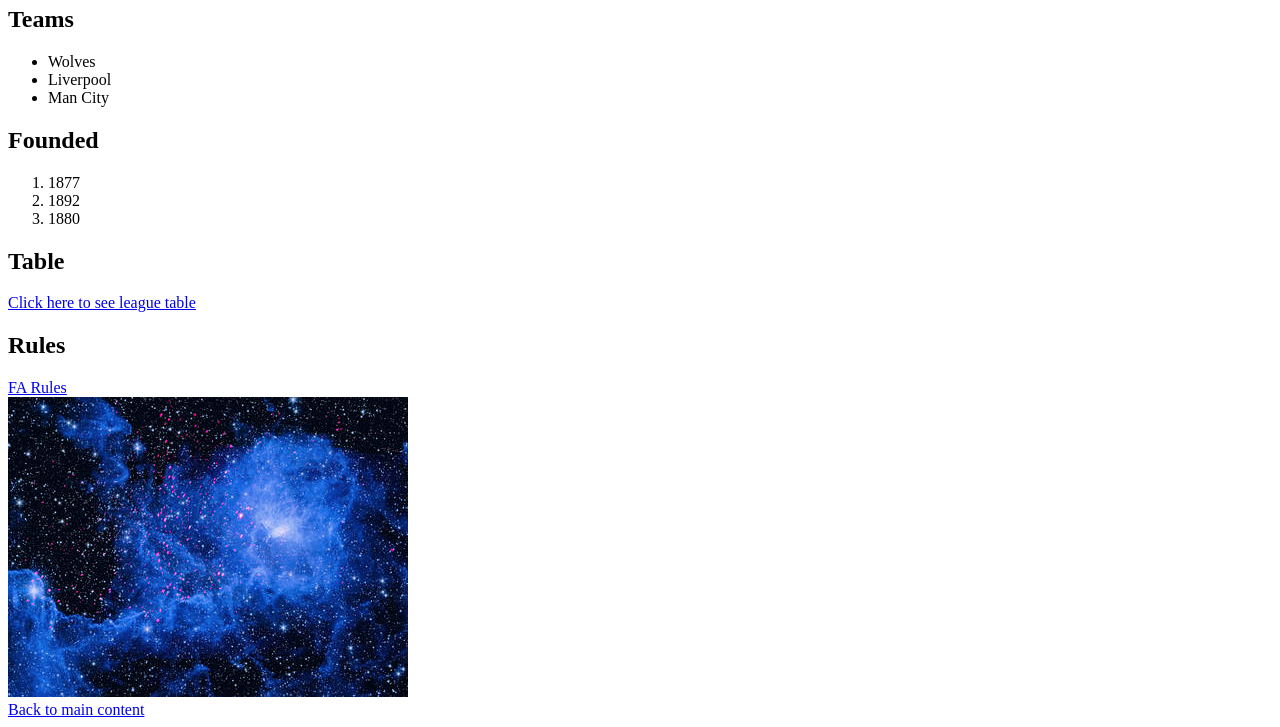
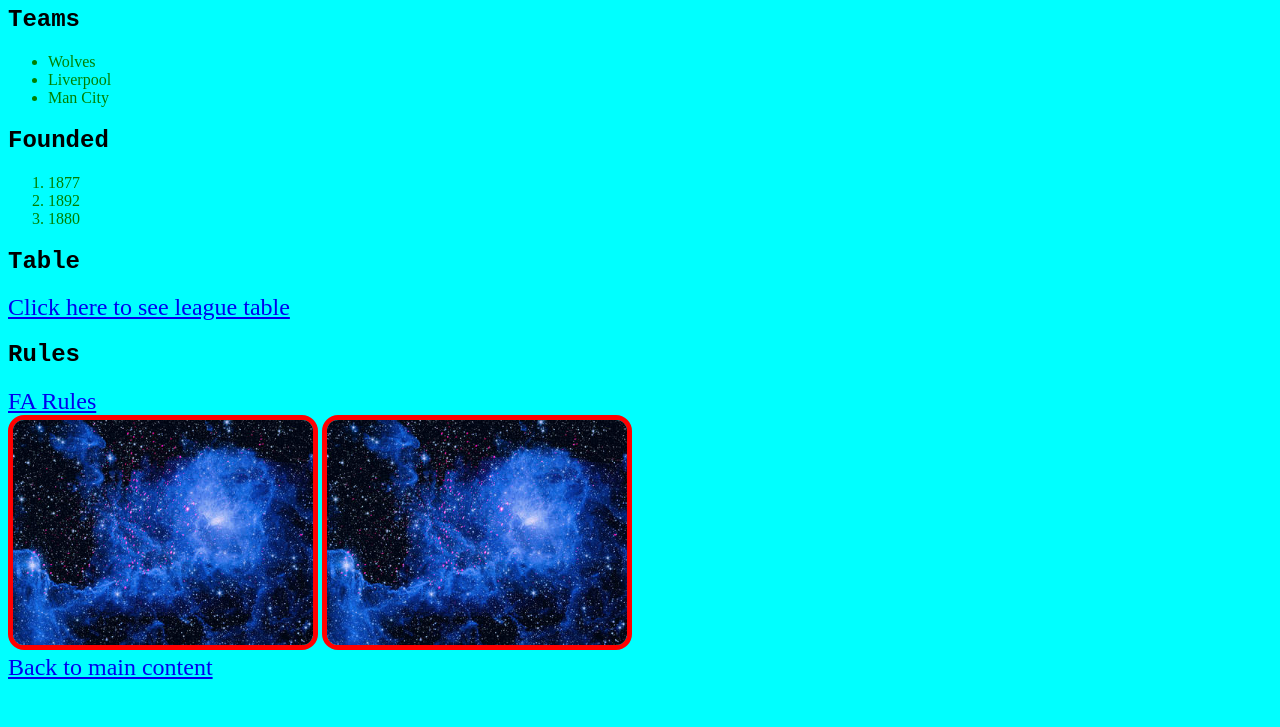
Before and after one commit to LW95x/intro-html, a plain HTML site: page index.html in a window 1280 px wide. Shown: the part 100-827 px from the top of the page. After the commit the page ends 800 px from the top, so only its background shows below. Drawn offline with Linux system fonts and the light colour scheme.

Commit message:
CSS Style changes

```diff
--- a/index.html
+++ b/index.html
@@ -4,6 +4,7 @@
     <meta charset="UTF-8" />
     <meta name="viewport" content="width=device-width, initial-scale=1.0" />
     <title>Document</title>
+    <link rel="stylesheet" href="styles.css">
   </head>
   <body>
     <header>Intro</header>
@@ -28,7 +29,8 @@
       <h2>Rules</h2>
       <a href ="https://www.thefa.com/football-rules-governance/lawsandrules" target="_blank">FA Rules</a>
       <section>
-        <img src="superflares.jpg" alt="A space foto">
+        <img src="superflares.jpg" alt="A space foto" class="photo-1">
+        <img src="superflares.jpg" alt="A space foto" class="photo-1">
       </section>
     </main>
     <footer>
--- /dev/null
+++ b/styles.css
@@ -0,0 +1,26 @@
+body{
+    background-color: aqua;
+}
+
+h1, h2{
+    font-family:'Courier New', Courier, monospace;
+}
+
+header{
+    background-color: white;
+}
+
+a{
+    font-size: 1.5em;
+}
+
+ul, ol{
+    color: green
+}
+
+.photo-1{
+    width: 300px;
+    height: 10%;
+    border-radius: 1em;
+    border: 5px solid red;
+}
```
